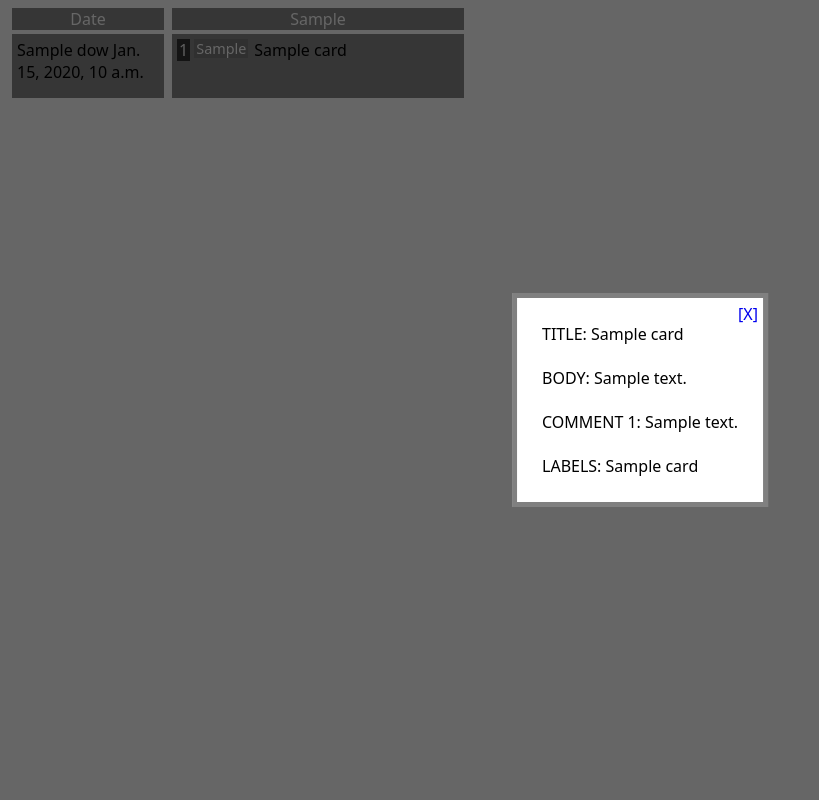
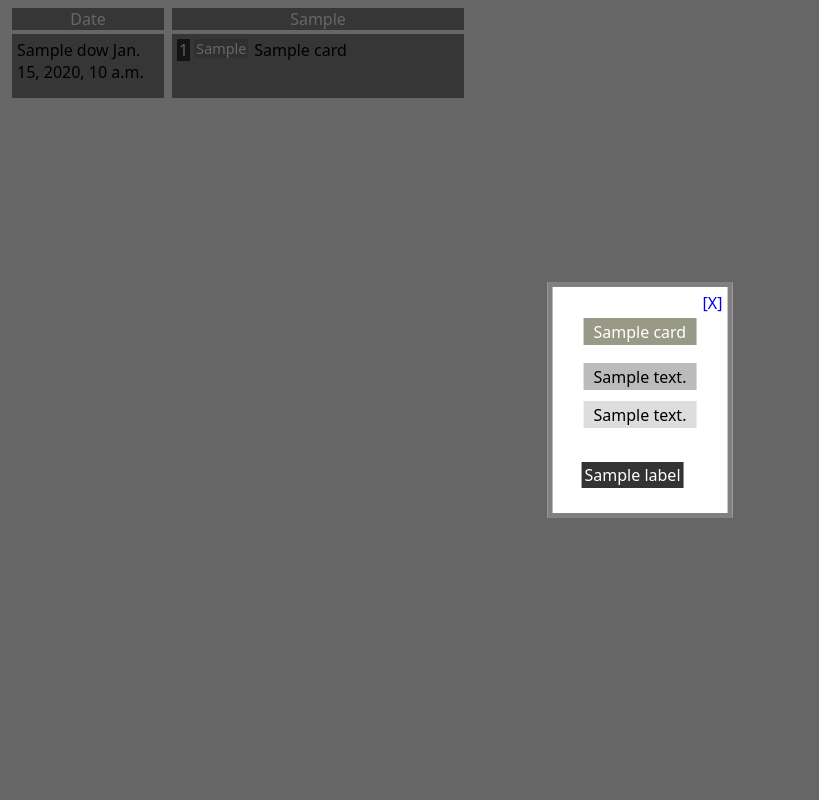
Before and after one commit to danx0r/gittrack, a Django app: template gittrack/templates/index.html in a window 1280 px wide, after a click that opens the changed part. Shown: the whole page, without its empty margins (0-819 px from the left). Run offline with Django 3.2, Linux system fonts and the light colour scheme; the template is opened without the code that fills it: most values are stand-ins (such as "Sample title", 1, 10 or a date in 2020).

Commit message:
prettify detail

```diff
--- a/gittrack/templates/index.html
+++ b/gittrack/templates/index.html
@@ -52,6 +52,48 @@
 			    z-index:1002;
 			    overflow: auto;
 			}
+			.detail_title {
+				background-color: #998;
+				color: white;
+				padding-left: 10px;
+				padding-right: 10px;
+				padding-top: 3px;
+				padding-bottom: 2px;
+				margin: 6px;
+				margin-bottom: 18px;
+			}
+			.detail_body {
+				background-color: #bbbbbb;
+				padding-left: 10px;
+				padding-right: 10px;
+				padding-top: 3px;
+				padding-bottom: 2px;
+				margin: 6px;
+				margin-bottom: 11px;
+			}
+			.detail_comment {
+				background-color: #ddd;
+				padding-left: 10px;
+				padding-right: 10px;
+				padding-top: 3px;
+				padding-bottom: 2px;
+				margin: 6px;
+			}
+			.detail_label {
+				float: left;
+				background-color: #333;
+				color: white;
+				padding-left: 3px;
+				padding-right: 3px;
+				padding-top: 2px;
+				padding-bottom: 2px;
+				margin-top: 6px;
+				margin-left: 4px;
+			}
+			p {
+				margin: 0px;
+				padding: 0px;
+			}
         </style>
     </head>
     <body style="font-family:sans" onkeydown="handle_key(event.keyCode | event.charCode)">
@@ -103,15 +145,17 @@
                                 <span style="font-size: 30%">&nbsp;</span>
                                 {{ card.title }}
 						    	<div id="body_{{ card.num }}" style="display:none">
-						    		TITLE: {{ card.title }}
-							    	<br/><br/>
-						    		BODY: {{ card.body }}
+						    		<div class="detail_title">{{ card.title|linebreaks }}</div>
+						    		{% if card.body %}
+										<div class="detail_body">{{ card.body|linebreaks }}</div>
+								    {% endif %}
 							    	{% for comment in card.comments %}
-								    	<br/><br/>
-								    	COMMENT {{ forloop.counter }}: {{ comment }}
+										<div class="detail_comment">{{ comment|linebreaks }}</div>
 								    {% endfor %}
-							    	<br/><br/>
-						    		LABELS: {{ card.labels }}
+							    	<br/>
+							    	{% for label in card.labels %}
+										<div class="detail_label">{{ label }}</div>
+							    	{% endfor %}
 						    	</div>
                             </div>
                         </div>
```
Also changed, not shown: 5 other files.
